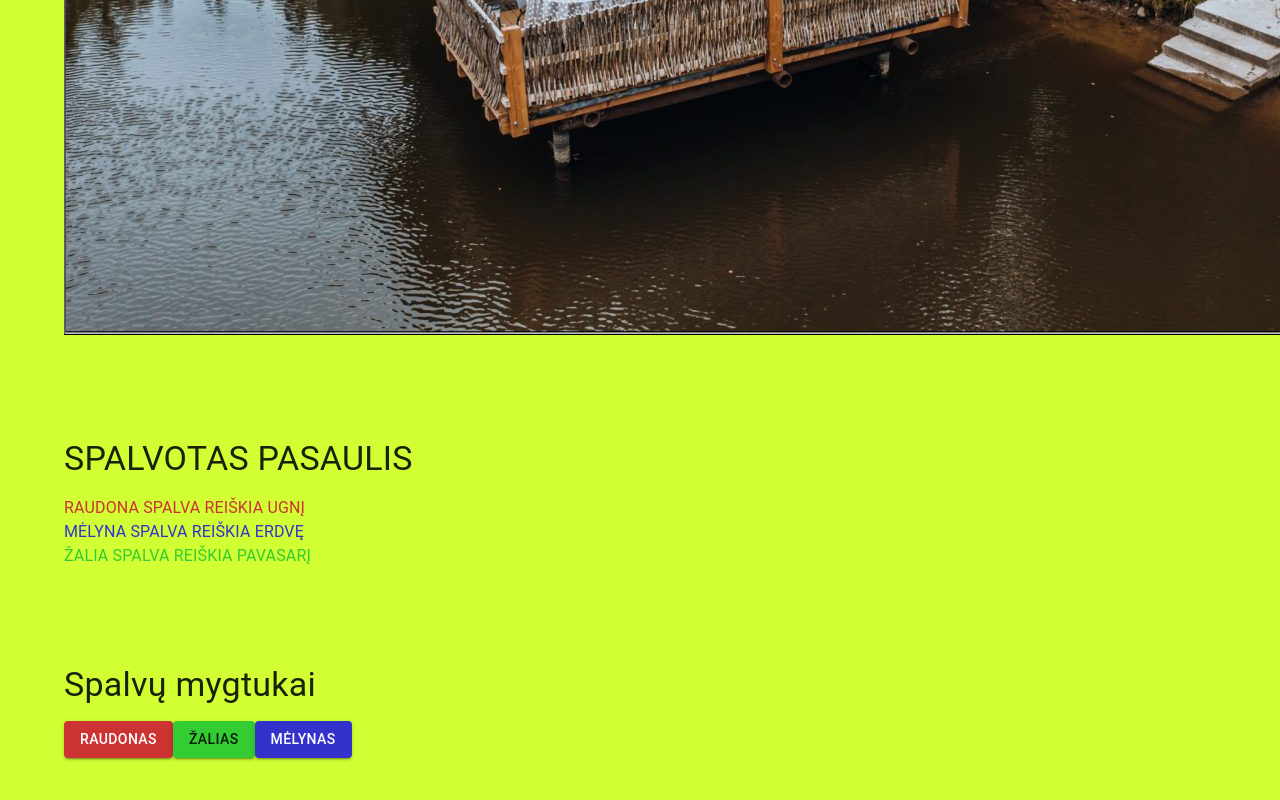
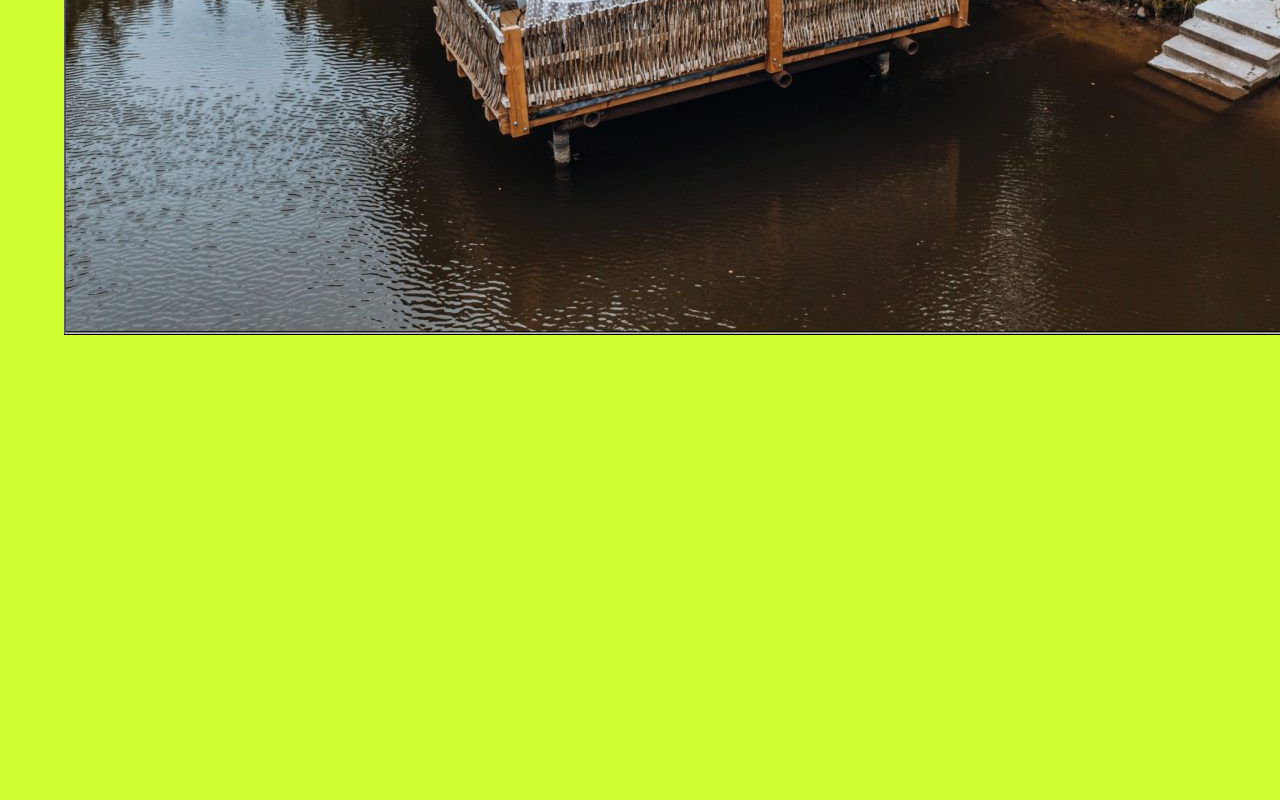
Before and after one commit to isliuzinskaite/ts-projektas, a React (Create React App) app: page /vietoves in a window 1280 px wide. Shown: the part 957-1757 px from the top of the page. After the commit the page ends 1387 px from the top, so only its background shows below. Built offline with nearby package versions, Linux system fonts and the light colour scheme.

Commit message:
Clean up

```diff
--- a/src/components/locationSelector.tsx
+++ b/src/components/locationSelector.tsx
@@ -4,11 +4,8 @@ import {
 } from '@mui/material';
 import { store } from '../store';
 
-const state = store.getState();
-console.log(state.counter.data);
-
 const LocationSelector: React.FC = () => {
-  const x = 'Labas';
+  const state = store.getState();
   return (
     <div>
       {state.counter.data.map((entry, idx) => (
--- a/src/pages/vietoves-page.tsx
+++ b/src/pages/vietoves-page.tsx
@@ -1,6 +1,6 @@
 import React from 'react';
 import {
-  Box, Container, Typography, Button,
+  Box, Container, Typography,
 } from '@mui/material';
 import Section from '../components/section';
 import VoteButton from '../components/voting';
@@ -30,36 +30,6 @@ const VietovesPage: React.FC = () => (
     <Section>
       <img src={NamasImgSrc} alt="" />
     </Section>
-
-    <Section>
-      <Typography component="h2" variant="h4" sx={{ mb: 2 }}>
-        SPALVOTAS PASAULIS
-      </Typography>
-      <Typography sx={{ color: 'red.main' }}>
-        RAUDONA SPALVA REIŠKIA UGNĮ
-      </Typography>
-      <Typography sx={{ color: 'blue.main' }}>
-        MĖLYNA SPALVA REIŠKIA ERDVĘ
-      </Typography>
-      <Typography sx={{ color: 'green.main' }}>
-        ŽALIA SPALVA REIŠKIA PAVASARĮ
-      </Typography>
-    </Section>
-
-    <Section>
-      <Typography component="h2" variant="h4" sx={{ mb: 2 }}>
-        Spalvų mygtukai
-      </Typography>
-      <Button variant="contained" color="red">
-        raudonas
-      </Button>
-      <Button variant="contained" color="green">
-        žalias
-      </Button>
-      <Button variant="contained" color="blue">
-        mėlynas
-      </Button>
-    </Section>
   </Container>
 );
 
```
